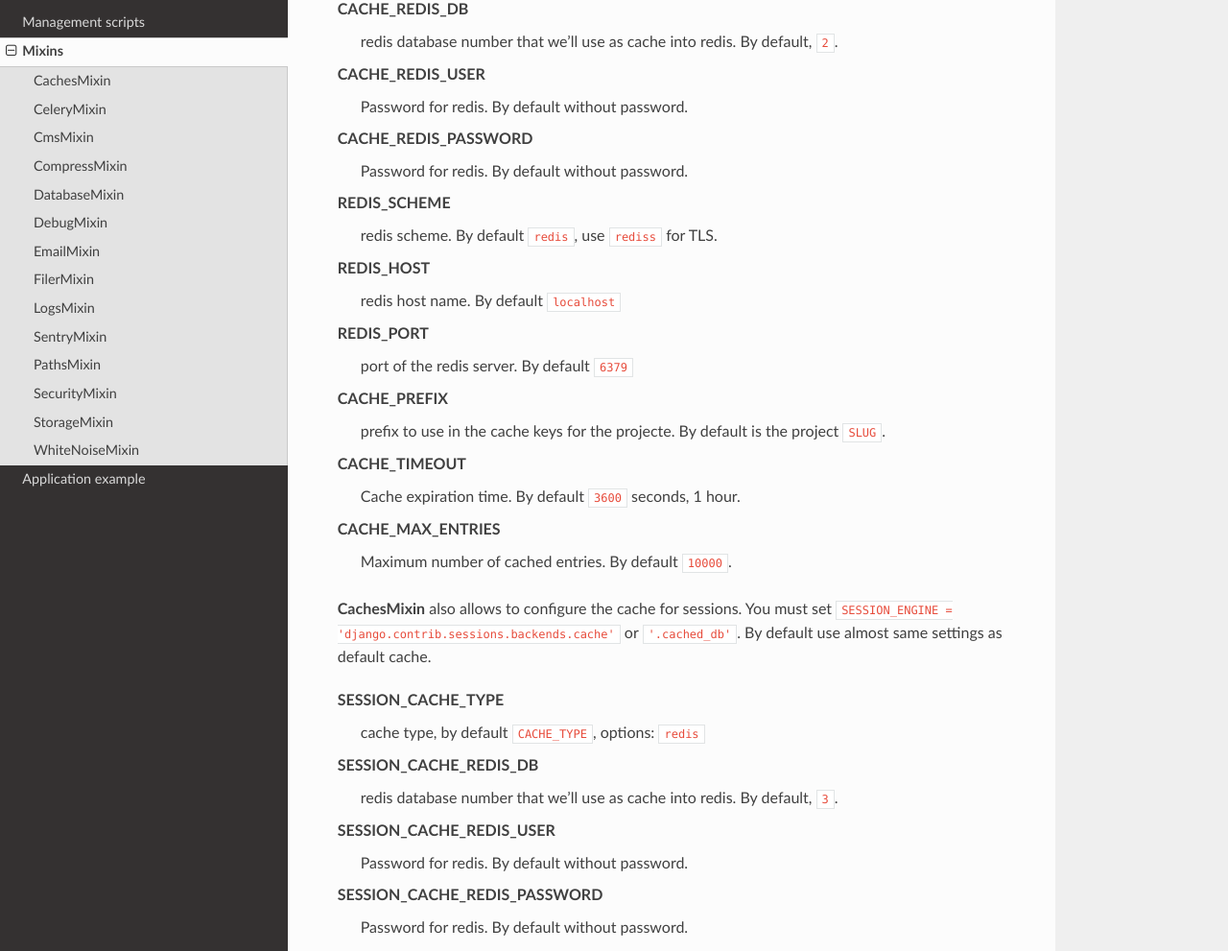
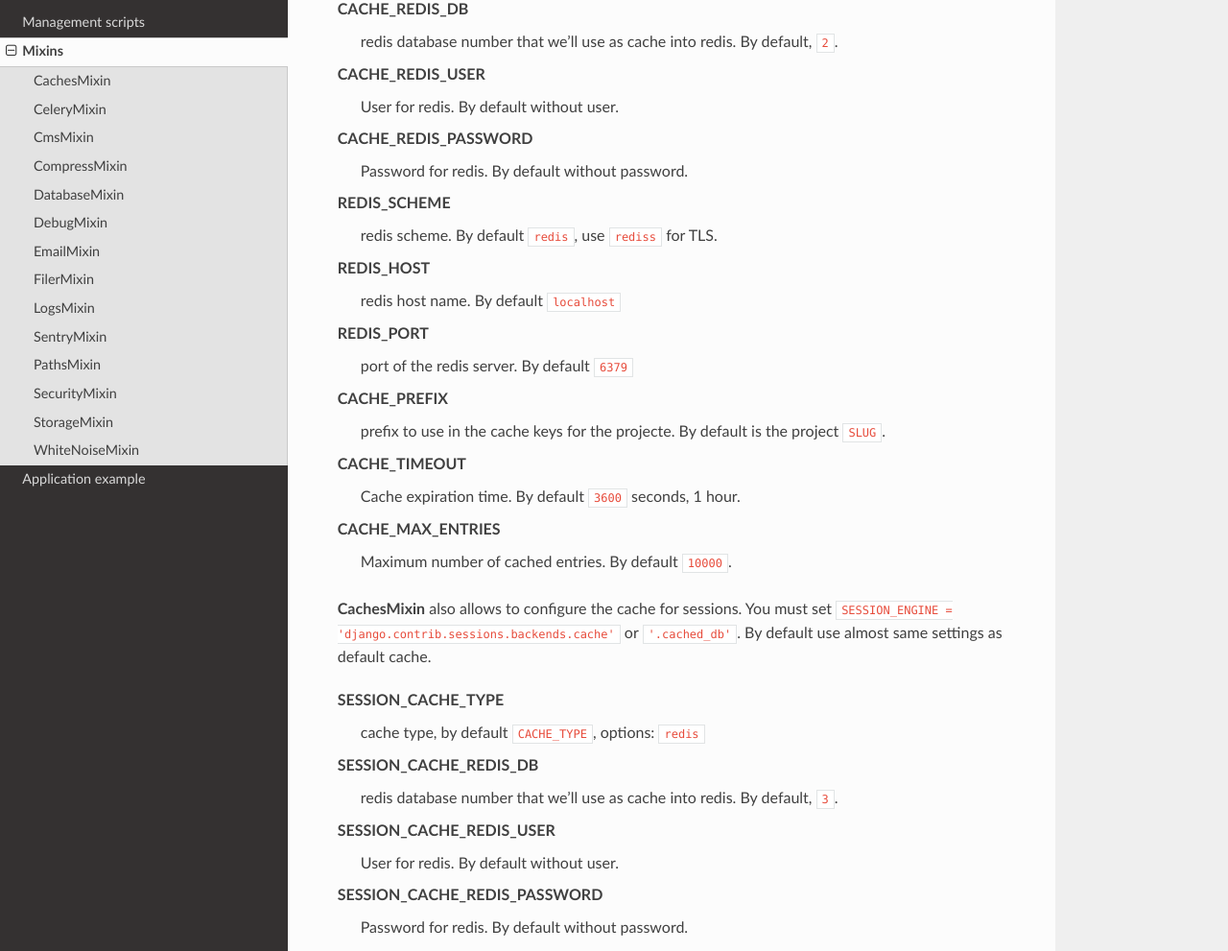
Before and after one commit to APSL/django-kaio, a Sphinx documentation site: the page built from docs/mixins.rst, in a window 1280 px wide and 1400 px high, scrolled down 508 px. Shown: the part 156-1147 px from the top of the window at 96% size. Built offline with Sphinx 7.4.7 and the Read the Docs theme 3.1.0, drawn with Linux system fonts in a browser that asks for light colours.

Commit message:
Fixed docs

```diff
--- a/CHANGELOG.rst
+++ b/CHANGELOG.rst
@@ -6,6 +6,7 @@ v1.6.1 (2025-08-11)
 --------------------
 
 * Support to customize Redis scheme with ``REDIS_SCHEME`` default to ``redis``, this allows to use ``rediss`` (with double S) for TLS connections.
+* Addes supprot for ``CACHE_REDIS_USER`` to authenticate to redis.
 
 v1.6.0 (2025-03-19)
 --------------------
--- a/docs/mixins.rst
+++ b/docs/mixins.rst
@@ -27,7 +27,7 @@ production. If a cache type is not defined, it means that we have ``dummy`` cach
     redis database number that we'll use as cache into redis. By default, ``2``.
 
 **CACHE_REDIS_USER**
-    Password for redis. By default without password.
+    User for redis. By default without user.
 
 **CACHE_REDIS_PASSWORD**
     Password for redis. By default without password.
@@ -61,7 +61,7 @@ By default use almost same settings as default cache.
     redis database number that we'll use as cache into redis. By default, ``3``.
 
 **SESSION_CACHE_REDIS_USER**
-    Password for redis. By default without password.
+    User for redis. By default without user.
 
 **SESSION_CACHE_REDIS_PASSWORD**
     Password for redis. By default without password.
```
